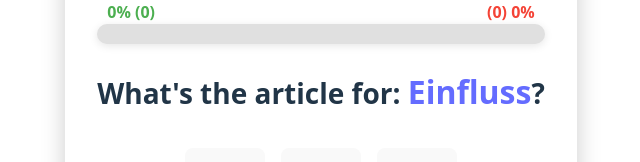
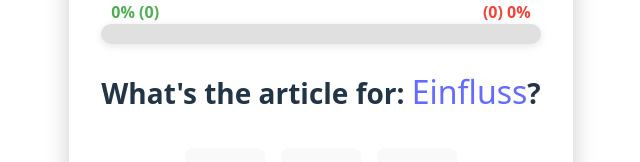
Before and after one commit to Snyuki/shirogen, a React (Vite) app in the folder shirogen/: page / in a window 1280 px wide. Shown: the part 293-455 px from the top of the page, without its empty margins (319-959 px from the left). Built offline with nearby package versions, Linux system fonts and the light colour scheme.

Commit message:
added link to google translate jp

```diff
--- a/shirogen/src/App.tsx
+++ b/shirogen/src/App.tsx
@@ -51,8 +51,6 @@ const GenderQuiz = () => {
 
   const verbInputRef = useRef<HTMLInputElement>(null); // For auto focus on verbs text input
   const verbTenseKey = Object.keys(currentVerb.tenses)[0]; // As long as there is only one tense this is enough
-
-  // TODO Link to google translate on Word click on nouns and verbs
 
   const handleAnswer = (answer: string) => {
     const correct = currentNoun.article.indexOf(answer) >= 0;
@@ -157,7 +155,14 @@ const GenderQuiz = () => {
       </div>
       {mode === 'gender' ? (
         <>
-          <h2>What's the article for: <strong>{currentNoun.word}</strong>?</h2>
+          <h2>What's the article for: <strong>
+            <a
+              href={`https://translate.google.com/?sl=de&tl=ja&text=${encodeURIComponent(currentNoun.word)}&op=translate`}
+              target="_blank"
+              rel="noopener noreferrer"
+              >
+                {currentNoun.word}
+            </a></strong>?</h2>
           <button onClick={() => handleAnswer('der')}>der</button>
           <button onClick={() => handleAnswer('die')}>die</button>
           <button onClick={() => handleAnswer('das')}>das</button>
@@ -168,7 +173,15 @@ const GenderQuiz = () => {
         </>
       ) : (
         <>
-          <h2>Enter the <strong>{verbTenseKey}</strong> form of <strong>{currentVerb.word}</strong>:</h2>
+          <h2>Enter the <strong>{verbTenseKey}</strong> form of <strong>
+          <a
+              href={`https://translate.google.com/?sl=de&tl=ja&text=${encodeURIComponent(currentVerb.word)}&op=translate`}
+              target="_blank"
+              rel="noopener noreferrer"
+              >
+                {currentVerb.word}
+              </a>
+              </strong>:</h2>
           <input
             type="text"
             ref={verbInputRef}
```
